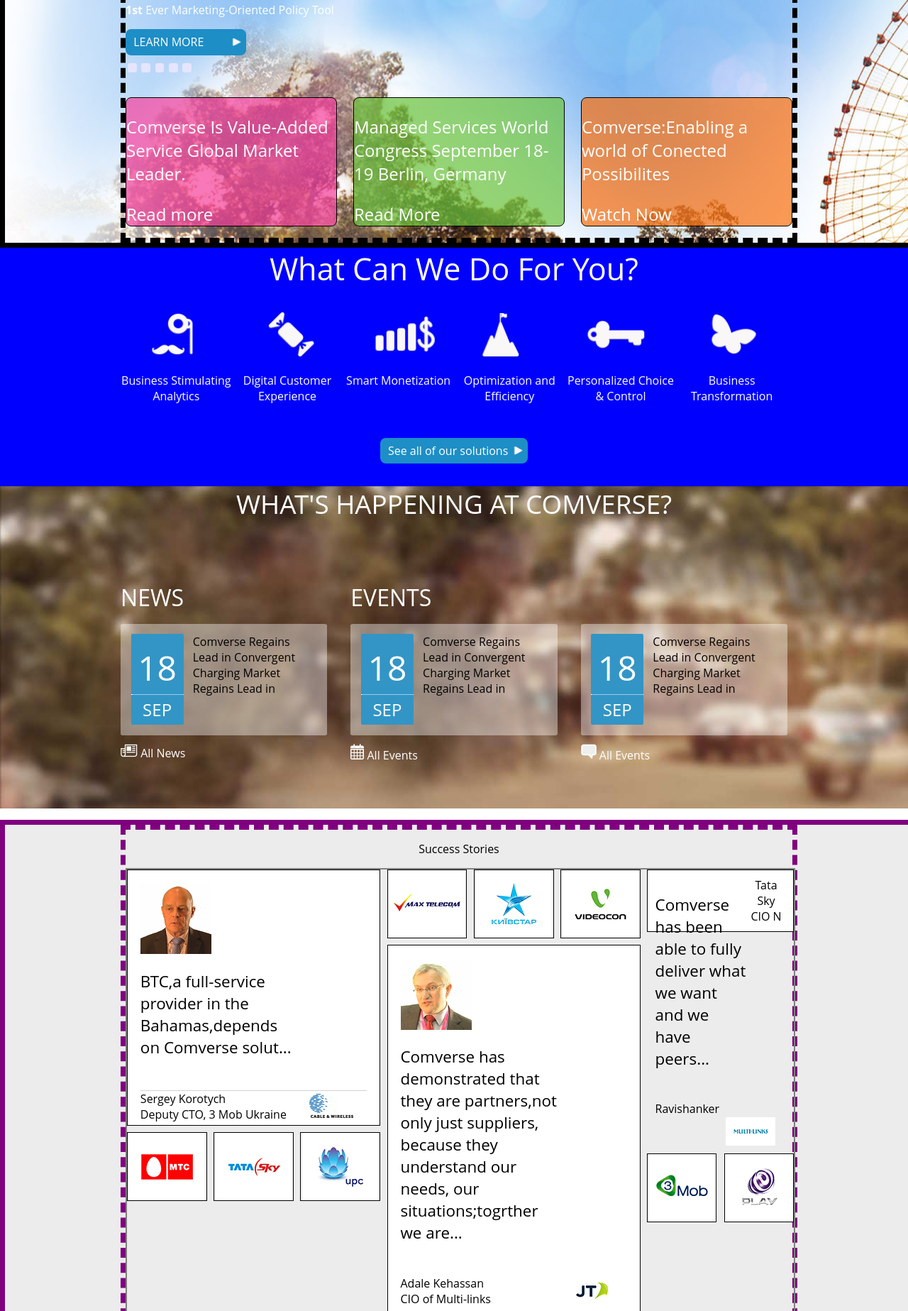
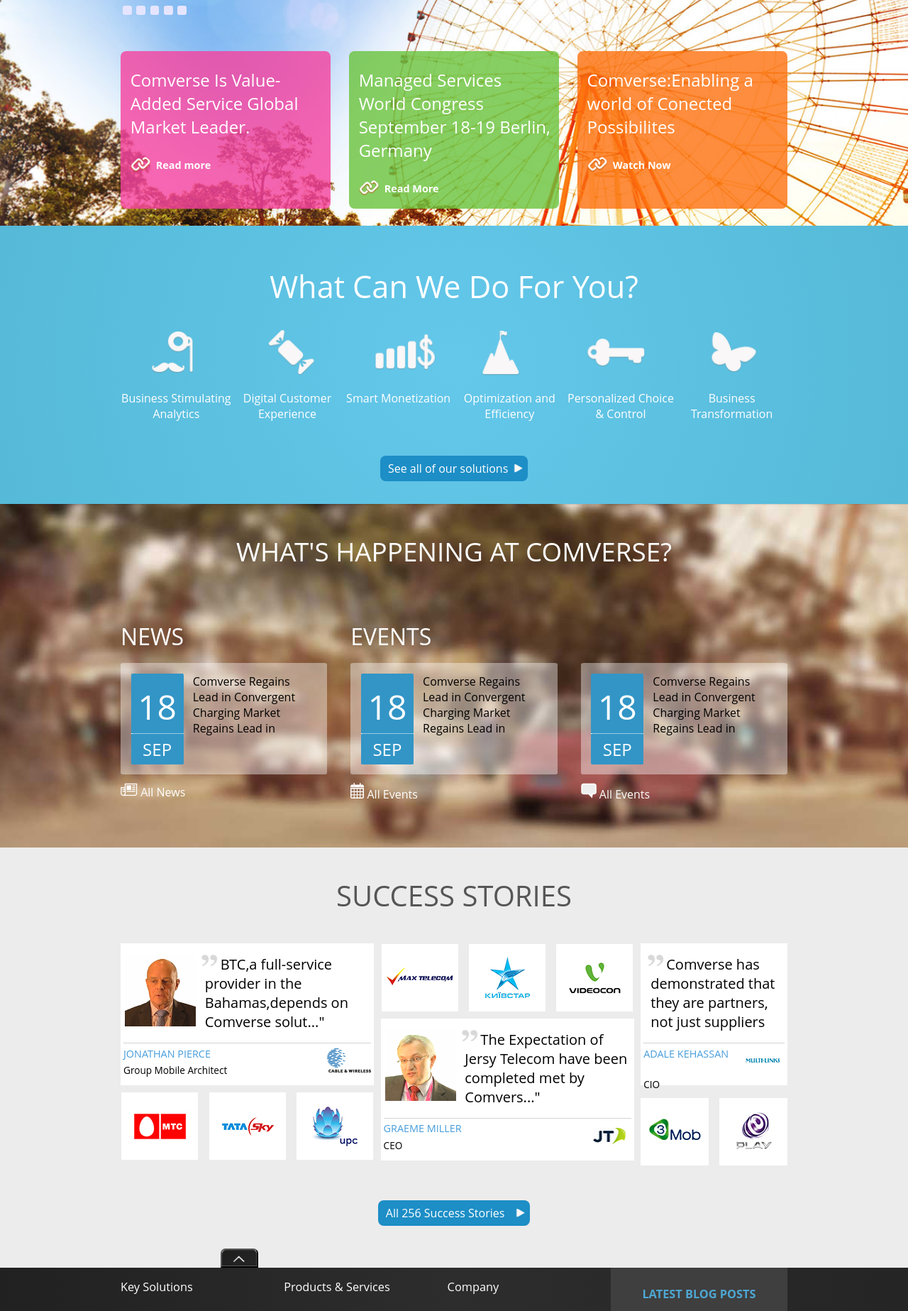
Before and after one commit to gil7788/comverse, a plain HTML site: page index.html in a window 1280 px wide. Shown: the part 375-2222 px from the top of the page at 71% size. Drawn offline with Linux system fonts and the light colour scheme.

Commit message:
Finished Decoration-Starting Responsive Design

```diff
--- a/index.html
+++ b/index.html
@@ -15,10 +15,10 @@
               </a>
             </div>
             <ul class="navList">
-              <li>Your Needs</li>
-              <li>Our Portfolio</li>
-              <li>News&Media</li>
-              <li>About Comverse</li>
+              <li><a href="" class="navListElement">Your Needs</a></li>
+              <li><a href="" class="navListElement">Our Portfolio</a></li>
+              <li><a href="" class="navListElement">News&Media</a></li>
+              <li><a href="" class="navListElement">About Comverse</a></li>
             </ul>
             <div class="loginListandsearchBar">
               <ul class="loginList">
@@ -33,8 +33,9 @@
                   <a href="">Customer login</a>
                 </li>
               </ul>
-              <form action="" class="search">
+              <form action="" class="search clearFix">
   					    <input id="search" type="search" class="searchInput">
+                <div class="divider"></div>
   			        <input type="submit" value="" class="Button searchButton">
   		        </form>
             </div>
@@ -42,7 +43,7 @@
         </div>
       </div>
       <!--End of NavBar -->
-      <div class="upperBackgroundImage">
+      <div class="upperBackgroundImage imagedBackground">
         <div class="upperBackground">
           <div class="mainTitle">
             <p class="mainTitle"><span class="boldMainTitle">Free</span>
@@ -72,25 +73,27 @@
           <!--Colorful boxes-->
              <div class="comverseBenefits">
                <!--First Box-->
-               <div class="comverseBenefit1">
+               <a href="" class="comverseBenefit comverseBenefit1 noIncreasingPaddedDiv">
                  <p class="comverseBenefitText">Comverse Is Value-Added Service Global Market Leader.</p>
-                 <img src="" alt="" class="comverseBenefit1Img">
+                 <img src="src/link-icon-image.png" alt="" class="comverseBenefitImg">
+                  <div class="comverseBenefitPlaceHolder"></div>
                  <p class="moreInfo">Read more</p>
+               </a>
+               <!--Second Box-->
+               <a href="" class="comverseBenefit comverseBenefit2 noIncreasingPaddedDiv">
+                 <p class="comverseBenefitText">Managed Services World Congress September 18-19 Berlin, Germany</p>
+                 <img src="src/link-icon-image.png" alt="" class="comverseBenefitImg">
+                 <div class="comverseBenefitPlaceHolder"></div>
+                 <p class="moreInfo">Read More</p>
+               </a>
+               <!--Third Box-->
+               <a href="" class="comverseBenefit comverseBenefit3 noIncreasingPaddedDiv">
+                 <p class="comverseBenefitText">Comverse:Enabling a world of Conected Possibilites</p>
+                 <img src="src/link-icon-image.png" alt="" class="comverseBenefitImg">
+                 <div class="comverseBenefitPlaceHolder"></div>
+                 <p class="moreInfo">Watch Now</p>
+               </a>
              </div>
-               <!--Second Box-->
-               <div class="comverseBenefit2">
-                 <p class="comverseBenefitText">Managed Services World Congress September 18-19 Berlin, Germany</p>
-                 <img src="" alt="" class="comverseBenefit2Img">
-                 <p class="moreInfo">Read More</p>
-               </div>
-               <!--Third Box-->
-               <div class="comverseBenefit3">
-                 <p class="comverseBenefitText">Comverse:Enabling a world of Conected Possibilites</p>
-                 <img src="" alt="" class="comverseBenefit3Img">
-                 <p class="moreInfo">Watch Now</p>
-               </div>
-             </div>
-             <div class="clearFloat"></div>
          </div>
         </div>
       <!--End of upperBackground -->
@@ -151,7 +154,7 @@
         </div>
       </div>
       <!--End of solutions -->
-      <div class="lowerBackgroundImage">
+      <div class="lowerBackgroundImage imagedBackground">
         <div class="lowerBackround">
           <p class="newsTitle">What's Happening at Comverse?</p>
           <!--3 Columns of events-->
@@ -160,6 +163,7 @@
               <li class="news">
                 <!--First Event-->
                 <p class="newsSubtitle newsSubtitle1">News</p>
+                <a href="" class="eventContainer">
                   <div class="newsContent">
                     <div class="date">
                       <div class="day"><p>18</p></div>
@@ -172,10 +176,12 @@
                     <img src="src/eventListIconNews.png" alt="" class="newsIcon">
                     All News</a>
                   </div>
+                </a>
               </li>
               <li class="news">
                 <!--Second Event-->
                 <p class="newsSubtitle newsSubtitle2">Events</p>
+                <a href="" class="eventContainer">
                   <div class="newsContent">
                     <div class="date">
                       <div class="day"><p>18</p></div>
@@ -188,10 +194,12 @@
                       <img src="src/eventListIconEvents.png" alt="" class="newsIcon">
                       All Events</a>
                   </div>
+                </a>
               </li>
               <li class="news">
                 <!--Third Event-->
                 <p class="newsSubtitle newsSubtitle3">Prease Release</p>
+                <a href="" class="eventContainer">
                   <div class="newsContent" >
                     <div class="date">
                       <div class="day"><p>18</p></div>
@@ -204,6 +212,7 @@
                     <img src="src/eventListIconPress.png" alt="" class="newsIcon">
                     All Events</a>
                   </div>
+                </a>
               </li>
             </ul>
           </div>
@@ -220,12 +229,14 @@
                 <div class="mainStoryInfo clearFix">
                   <div class="successPhoto"></div>
                   <div class="successText">
-                    <p>BTC,a full-service provider in the Bahamas,depends on Comverse solut...</p>
+                    <div class="successTextQuote"></div>
+                    <p class="successTextContent">BTC,a full-service provider in the Bahamas,depends on Comverse solut..."</p>
                   </div>
                 </div>
-                <p class="successName">Sergey Korotych</p>
+                <p class="successName">Jonathan Pierce</p>
                 <div class="successLogo"></div>
-                <p class="moreInfo">Deputy CTO, 3 Mob Ukraine</p>
+                <div class="clearFixLeft"></div>
+                <p class="moreSuccessInfo">Group Mobile Architect</p>
               </div>
               <div class="storysLogos">
                 <div class="storysLogo1"></div>
@@ -241,22 +252,32 @@
                 <div class="storysLogo3"></div>
               </div>
               <div class="storyInfo clearFix">
+                <div class="mainStoryInfo clearFix">
                   <div class="successPhoto"></div>
-                <p class="successText">Comverse has demonstrated that they are partners,not only just suppliers, because they understand our needs, our situations;togrther we are...</p>
-                <p class="successName">Adale Kehassan</p>
+                  <div class="successText">
+                    <div class="successTextQuote"></div>
+                    <p class="successTextContent">The Expectation of Jersy Telecom have been completed met by Comvers..."</p>
+                  </div>
+                </div>
+                <p class="successName">Graeme Miller</p>
                 <div class="successLogo"></div>
                 <div class="clearFixLeft"></div>
-                <p class="moreInfo">CIO of Multi-links</p>
-                <div class="clearFix"></div>
+                <p class="moreSuccessInfo">CEO</p>
               </div>
             </div>
             <!--Third Success Stroy-->
             <div class="successStory3 successStory">
-              <div class="storyInfo">
-                <p class="successText">Comverse has been able to fully deliver what we want and we have peers...</p>
-                <p class="successName">Ravishanker</p>
+              <div class="storyInfo clearFix">
+                <div class="mainStoryInfo clearFix">
+                  <div class="successText thirdSuccessTextContent">
+                    <div class="successTextQuote"></div>
+                    <p class="successTextContent">Comverse has demonstrated that they are partners, not just suppliers</p>
+                  </div >
+                </div>
+                <p class="successName">Adale Kehassan</p>
                 <div class="successLogo"></div>
-                <p class="moreInfo">Tata Sky CIO N</p>
+                <div class="clearFix"></div>
+                <p class="moreSuccessInfo">CIO</p>
               </div>
               <div class="storysLogos">
                 <div class="storysLogo1"></div>
@@ -265,6 +286,12 @@
           </div>
         </div>
         <a href="" class="allSuccessStories Button">All 256 success Stories</a>
+        <div class="clearFix"></div>
+        <div class="successPlaceHolder"></div>
+        <a href="#">
+          <button class="topButton"></button>
+        </a>
+        <div class="clearFix"></div>
       </div>
     </div>
       <!--End of successStories -->
--- a/main.css
+++ b/main.css
@@ -27,6 +27,11 @@
   display: block;
   clear:right;
 }
+.noIncreasingPaddedDiv{
+  -webkit-box-sizing: border-box;
+  -moz-box-sizing: border-box;
+  box-sizing: border-box;
+}
 .Button{
   border-radius: 0.5rem;
   text-decoration: none;
@@ -51,26 +56,27 @@
 }
 /*====================================navbar==================================*/
 .navbarBackgroundImage{
-  border: purple solid 7px;
   width: 100%;
 }
 .navbar{
-  border: purple dashed 7px;
   width: 940px;
   margin: auto;
 }
 .loginListandsearchBar{
   width: 17%;
 }
-.navbar li+li::before{
+.navbar li+li{
+  padding: 0 0.5em;
   background-image: url("src/divider.png");
-  width: 3%;
-  height: 1rem;
+  background-repeat: no-repeat;
+  background-position: top left;
+}
+.loginListElement>li{
+  padding: 0;
 }
 .loginListElement>select{
   border:none;
 }
-
 .loginListElement>a{
   color: rgb(84,84,84);
   text-decoration: none;
@@ -79,13 +85,13 @@
   display: inline-block;
 }
 .navContainer{
-  border: solid grey 0.125rem;
   display: flex;
   justify-content: space-between;
+  padding: 0 0 0.5em 0;
   width: 100%;
 }
 .comverseLogo{
-  border: solid black 0.125rem;
+  margin-top: 1em;
 }
 .navList{
   text-decoration: none;
@@ -95,11 +101,17 @@
   padding-left: 0;
   margin-top: 4rem;
 }
+.loginListandsearchBar{
+  width: 20%;
+}
+.navListElement{
+  text-decoration: none;
+  text-transform: uppercase;
+  color: rgb(84,84,84);
+}
 .navList li{
   display:inline;
-  margin: 0.5rem;
-  text-transform: uppercase;
-  color: rgb(84,84,84);
+
 }
 .loginList{
   margin: auto;
@@ -109,42 +121,60 @@
   list-style-type: none;
 }
 .search{
+  width: 80%;
+  padding: 0.1rem;
+  margin: auto;
   margin-top: 2.75rem;
-  margin-right: auto;
-  margin-left: auto;
   border: solid grey 0.0625rem;
   border-radius: 0.5rem;
-  padding: 0.1rem;
-  width: 80%;
 }
 .searchInput{
-  width: 85%;
+  float: left;
+  width: 80%;
+  padding: 0;
+  height: 1.3em;
   border: none;
 }
+.divider{
+  float:left;
+  width: 5%;
+  height: 1.3em;
+  background-repeat: no-repeat;
+  background-position: top left;
+  background-image: url("src/divider.png");
+}
 .searchButton{
+  float: left;
   width: 10%;
+  height: 1.3em;
+  margin: 0;
   border: none;
   background-color: white;
-  background-image: url("src/searchBtn.png");
   background-repeat: no-repeat;
   background-position: center;
+  background-image: url("src/searchBtn.png");
 }
 /*====================================navbar==================================*/
 /*==============================upperBackround================================*/
+.imagedBackground{
+  width: 100%;
+  padding: 2.6em 0 0 0;
+  color: white;
+  background-position: center;
+  background-attachment:fixed;
+  background-repeat: no-repeat;
+  background-size: cover;
+}
 .upperBackgroundImage{
-  border: black solid 7px;
-  width: 100%;
-  color: white;
   background-image: url('src/slide-bg-complexity.jpg');
 }
 .upperBackground{
-  border: black dashed 7px;
   width: 940px;
   margin: auto;
 }
 .mainTitle{
   width: 70%;
-  margin-bottom: 1rem;
+  margin:0 0 1rem 0;
   font-size: 2.5rem;
 }
 .boldMainTitle{
@@ -171,6 +201,9 @@
   border-radius:25%;
   background-color:rgb(229 , 229, 299);
 }
+.radioStyle:hover{
+  background-color:rgb(46 , 149 , 202);
+}
 .radio:checked + .radioStyle{
   background-color:rgb(46 , 149 , 202);
 }
@@ -181,48 +214,59 @@
   display: flex;
   justify-content: space-between;
 }
-.comverseBenefits div{
+.comverseBenefit{
   width: 31.5%;
-  border: solid black 0.0625rem;
-  margin-bottom: 1rem;
-  margin-top: 2rem;
-
+  margin: 2em 0 1em 0;
+  padding: 1em 0.5em 0.2em 0.57em;
   border-radius: 0.5rem;
   font-size: 1.5rem;
+  color: white;
+  text-decoration: none;
 }
 .comverseBenefitText{
+  margin: 0 0 1em 0;
   text-align: left;
 }
+.comverseBenefitImg{
+  float: left;
+}
+.comverseBenefitPlaceHolder{
+  float: left;
+  height: 0.15em;
+  width: 80%;
+}
+.comverseBenefitImg{
+  margin: 0 0.3em 0 0;
+}
+.moreInfo{
+  font-size: 0.6em;
+  font-weight: bold;
+}
 .comverseBenefit1{
-  background-color: rgba(247,65,159,0.7);
+  background-color: rgba(247,65,159,0.8);
 }
 .comverseBenefit2{
-  background-color: rgba(106,196,61,0.7);
+  background-color: rgba(106,196,61,0.8);
 }
 .comverseBenefit3{
-  background-color: rgba(254,113,15,0.7);
+  background-color: rgba(254,113,15,0.8);
 }
 .comverseBenefit1:hover{
-  background-color: rgba(247,65,159,0.9);
-  cursor: pointer;
+  background-color: rgba(247,65,159,1);
 }
 .comverseBenefit2:hover{
-  background-color: rgba(106,196,61,0.9);
-  cursor: pointer;
+  background-color: rgba(106,196,61,1);
 }
 .comverseBenefit3:hover{
-  background-color: rgba(254,113,15,0.9);
-  cursor: pointer;
-}
-.clearFloat{
-  clear: both;
+  background-color: rgba(254,113,15,1);
 }
 /*==============================upperBackround================================*/
 /*==================================solutions=================================*/
 .solutionsBackground{
+  padding: 3.5em 0 0 0;
   width: 100%;
+  background: radial-gradient(circle, rgb(100,200,235) , rgb(85,185,215));
   color: white;
-  background-color: blue;
 }
 .solutions{
   width: 940px;
@@ -257,21 +301,36 @@
   margin: auto;
   height: 4em;
 }
+.imagesContainer>li .solutionImage1::before,
+.imagesContainer>li .solutionImage2::before,
+.imagesContainer>li .solutionImage3::before,
+.imagesContainer>li .solutionImage4::before,
+.imagesContainer>li .solutionImage5::before,
+.imagesContainer>li .solutionImage6::before{
+  display:none;
+}
+
+.imagesContainer>li .solutionImage1::before,
 .imagesContainer>li:hover .solutionImage1{
   content: url('src/solution_icon_biz-analitics_hover.png');
 }
+.imagesContainer>li .solutionImage2::before,
 .imagesContainer>li:hover .solutionImage2{
   content: url('src/solution_icon_diti-cx_hover.png');
 }
+.imagesContainer>li .solutionImage3::before,
 .imagesContainer>li:hover .solutionImage3{
   content: url('src/solution_icon_smart-money_hover.png');
 }
+.imagesContainer>li .solutionImage4::before,
 .imagesContainer>li:hover .solutionImage4{
   content: url('src/solution_icon_optimize-efficnt_hover.png');
 }
+.imagesContainer>li .solutionImage5::before,
 .imagesContainer>li:hover .solutionImage5{
   content: url('src/solution_icon_personal_hover.png');
 }
+.imagesContainer>li .solutionImage6::before,
 .imagesContainer>li:hover .solutionImage6{
   content: url('src/solution_icon_biz-transform_hover.png');
 }
@@ -286,30 +345,31 @@
 /*================================lowerBackround==============================*/
 .lowerBackgroundImage{
   background-image: url('src/news-and-events-bg.jpg');
-  color: white;
-  width: 100%;
 }
 .lowerBackround{
   width: 940px;
   margin: auto;
+  color: white;
 }
 .newsTitle{
   text-align: center;
   text-transform: uppercase;
   font-size: 2.3em;
-  margin-top: 0;
+  margin: 0 0 2em 0;
 }
 .newsContainer ul{
+  display: flex;
   justify-content: space-between;
-  display: flex;
+  margin: 0;
+  padding: 0;
   width: 100%;
-  padding: 0;
   list-style-type: none;
 }
 .newsSubtitle{
+  margin: 0 0 0.5em 0;
+  font-size: 2em;
   text-transform: uppercase;
-  font-size: 2em;
-  margin: 1.5em 0 0.5em 0;
+  color: white;
 }
 .newsSubtitle3{
   text-indent: 100%;
@@ -319,10 +379,14 @@
 .news{
   width: 31%;
 }
+.eventContainer{
+  text-decoration: none;
+}
 .newsContent{
   display: flex;
   justify-content: space-around;
-  padding: 5%;
+  padding:5%;
+  margin: 0;
   border-radius: 1.5%;
   background-color: rgba(255, 255, 255, 0.4);
 }
@@ -334,8 +398,9 @@
   color: black;
 }
 .date{
+  border-radius: 2%;
+  color: white;
   background-color: rgb(50,149,198);
-  border-radius: 2%;
 }
 .day{
   font-size: 3em;
@@ -357,12 +422,21 @@
   display: inline-block;
   margin: 0.75em 0 4em 0;
 }
+.showNewsWarper1 .newsIcon::before,
+.showNewsWarper2 .newsIcon::before,
+.showNewsWarper3 .newsIcon::before{
+  display:none;
+}
+
+.showNewsWarper1 .newsIcon::before,
 .showNewsWarper1:hover .newsIcon{
   content: url('src/eventListIconNews_hover.png');
 }
+.showNewsWarper2 .newsIcon::before,
 .showNewsWarper2:hover .newsIcon{
   content: url('src/eventListIconEvents_hover.png');
 }
+.showNewsWarpe3 .newsIcon::before,
 .showNewsWarper3:hover .newsIcon{
   content:url('src/eventListIconPress_hover.png');
 }
@@ -377,45 +451,44 @@
 /*================================lowerBackround==============================*/
 /*================================successStories==============================*/
 .successStoriesBackground{
-  border: purple solid 7px;
   width: 100%;
   background-color: rgb(236,236,236);
   text-align: center;
 }
 .successStories{
-  border: purple dashed 7px;
   width: 940px;
   margin: auto;
+  padding: 2.5em 0 0 0;
 }
 .successStoriesTitle{
+  margin: 0 0 1em 0;
   text-align: center;
+  font-size: 2.5em;
+  text-transform: uppercase;
+  color: rgb(86,86,86);
 }
 .successStoriesContainer{
   width: 100%;
   display: flex;
   justify-content: space-between;
-  border: solid grey 0.125rem;
 }
 .storyInfo{
-  padding: 5%;
-  box-sizing: border-box;
+  height: 11.5em;
+  padding:1em 0.25em 0 0.25em;
   background-color: white;
-  border: solid black 0.0625rem;
 }
 .mainStoryInfo{
+  padding: 0 0 1em 0;
   border-bottom: solid rgb(211,211,211) 0.1em;
-}
-.successStory1 .storyInfo{
-  padding-bottom: calc(0.0625rem*4);
 }
 .successStory1{
   width: 38%;
 }
 .successPhoto{
   float: left;
-  display: block;
+  display: inline-block;
   height: 6.3em;
-  width: 6.3em;
+  width: 30%;
   background-repeat: no-repeat;
   background-position: center;
 }
@@ -426,43 +499,49 @@
   float: left;
   display: block;
   width: 70%;
-  padding: 0 0 1em 0;
-  font-size: 1.4em;
+}
+.successTextContent{
+  margin: 0 0 0 0.5em;
+  font-size: 1.25em;
   text-align: left;
 }
-.successText p{
-  /*margin: 0 0 0 1em;*/
+.thirdSuccessTextContent{
+  width: 100%;
 }
-.successText::after{
+/*PROBLEM!!!!!*/
+.successTextQuote{
+  float: left;
   height: 1em;
-  width: 1em;
-  background-image: url('src/quote-grey.png');
+  width: 2em;
+  background-image: url("src/quote-grey.png");
   background-repeat: no-repeat;
+  background-position: center;
 }
-.successText::before{
+.successTextContent::before{
+  float: left;
   height: 1em;
-  width: 1em;
-  background-image: url('src/quote-grey.png');
+  width: 2em;
+  background-image: url("src/quote-grey.png");
   background-repeat: no-repeat;
-}
-.successLine{
-  background-color: #EFEFEF;
-  margin: auto;
-  width: 95%;
-  height: 0.0625rem;
+  background-position: center;
 }
 .successName{
   float: left;
-  margin: 0;
+  margin: 0.3em 0 0.3em 0;
+  font-size: 0.9em;
+  text-transform: uppercase;
+  color: rgb(71,157,220);
 }
-.moreInfo{
+.moreSuccessInfo{
   float: left;
   margin: 0;
+  font-size: 0.85em;
+  text-transform: capitalize;
 }
 .successLogo{
   float: right;
-  width: 100px;
-  height: 42px;
+  width: 3.9rem;
+  height: 3rem;
   background-position: center;
   background-repeat: no-repeat;
 }
@@ -474,16 +553,12 @@
   display: flex;
   justify-content: space-between;
 }
-.storysLogos div{
-  border: solid black 0.0625rem;
-}
-
-.successStory1 .storysLogos>div{
+.storysLogos>div{
   width: 31%;
-  height: 95px;
+  height: 6rem;
   background-position: center;
   background-repeat: no-repeat;
-  margin-top: 0.6rem;
+  margin: 0.6rem 0 0 0;
 }
 .successStory1 .storysLogo1{
   background-image: url("src/mts_w108px_X_h95px.jpg");
@@ -497,16 +572,11 @@
 .successStory2 .successLogo{
   background-image: url("src/Jersey_Telecom_w100px_X_h42px.jpg");
 }
-
+.successStory2 .storysLogos>div{
+  margin: 0 0 0.6rem 0;
+}
 .successStory2{
   width: 38%;
-}
-.successStory2 .storysLogos>div{
-  width: 31%;
-  height: 95px;
-  background-position: center;
-  background-repeat: no-repeat;
-  margin-bottom: 0.6rem;
 }
 .successStory2 .storysLogo1{
   background-image: url("src/MAX_telecom_w108px_X_h95.jpg");
@@ -531,16 +601,38 @@
 }
 .successStory3 .storysLogos>div{
   width: 46.5%;
-  height: 95px;
-  background-position: center;
-  background-repeat: no-repeat;
-  margin-top: 0.6rem;
 }
 .successStory3 .storysLogo1{
   background-image: url("src/3mob_w108px_X_h95px.jpg");
 }
 .successStory3 .storysLogo2{
   background-image: url("src/play_w108px_X_h95px.jpg");
+}
+.allSuccessStories{
+  margin: 3em 0 2em 0;
+  text-transform: capitalize;
+}
+.allSuccessStories::after{
+  margin: 0 0 0 1em;
+}
+.successPlaceHolder{
+  float:left;
+  width:15%;
+  height: 1em;
+  visibility: hidden;
+}
+.topButton{
+  float:left;
+  width: 4em;
+  height: 2em;
+  border-radius: 0.5em 0.5em 0 0;
+  background-position: center;
+  background-repeat: no-repeat;
+  background-size: cover;
+  background-image: url('src/back_top.png');
+}
+.topButton:hover{
+  cursor: pointer;
 }
 /*================================successStories==============================*/
 /*====================================footer==================================*/
@@ -628,6 +720,20 @@
   width: 1.5em;
   height: 1.5em;
 }
+.blogIcons1::before,
+.blogIcons2::before,
+.blogIcons3::before{
+  display: none;
+}
+.blogIcons1:hover , .blogIcons1::before{
+  background-image: url('src/socialMenuIcon-youtube_hover.png');
+}
+.blogIcons2:hover , .blogIcons2::before{
+  background-image: url('src/socialMenuIcon-twitter_hover.png');
+}
+.blogIcons3:hover , .blogIcons3::before{
+  background-image: url('src/socialMenuIcon-linkdin_hover.png');
+}
 .blogIcons1{
   background-image: url('src/socialMenuIcon-youtube.png');
 }
```
Lines whose indentation alone changed are shown as unchanged.
